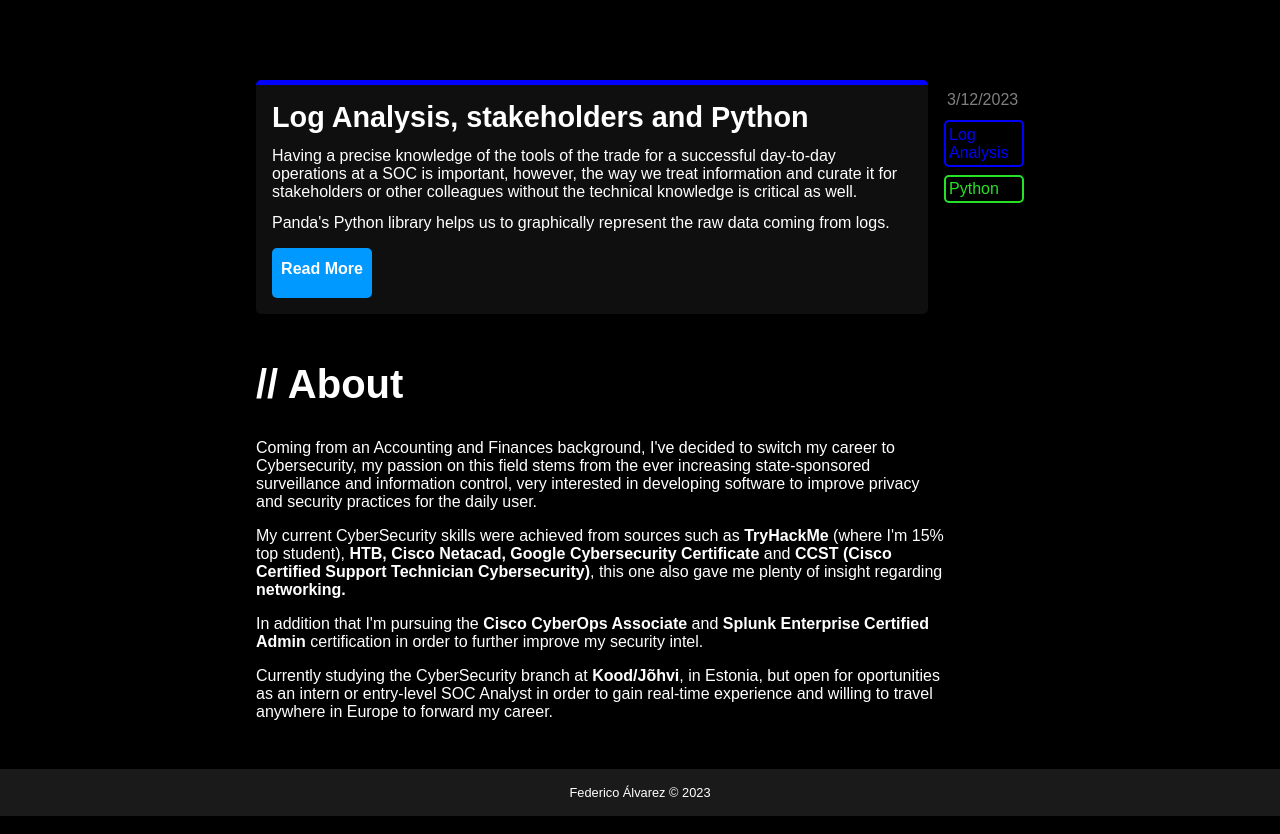
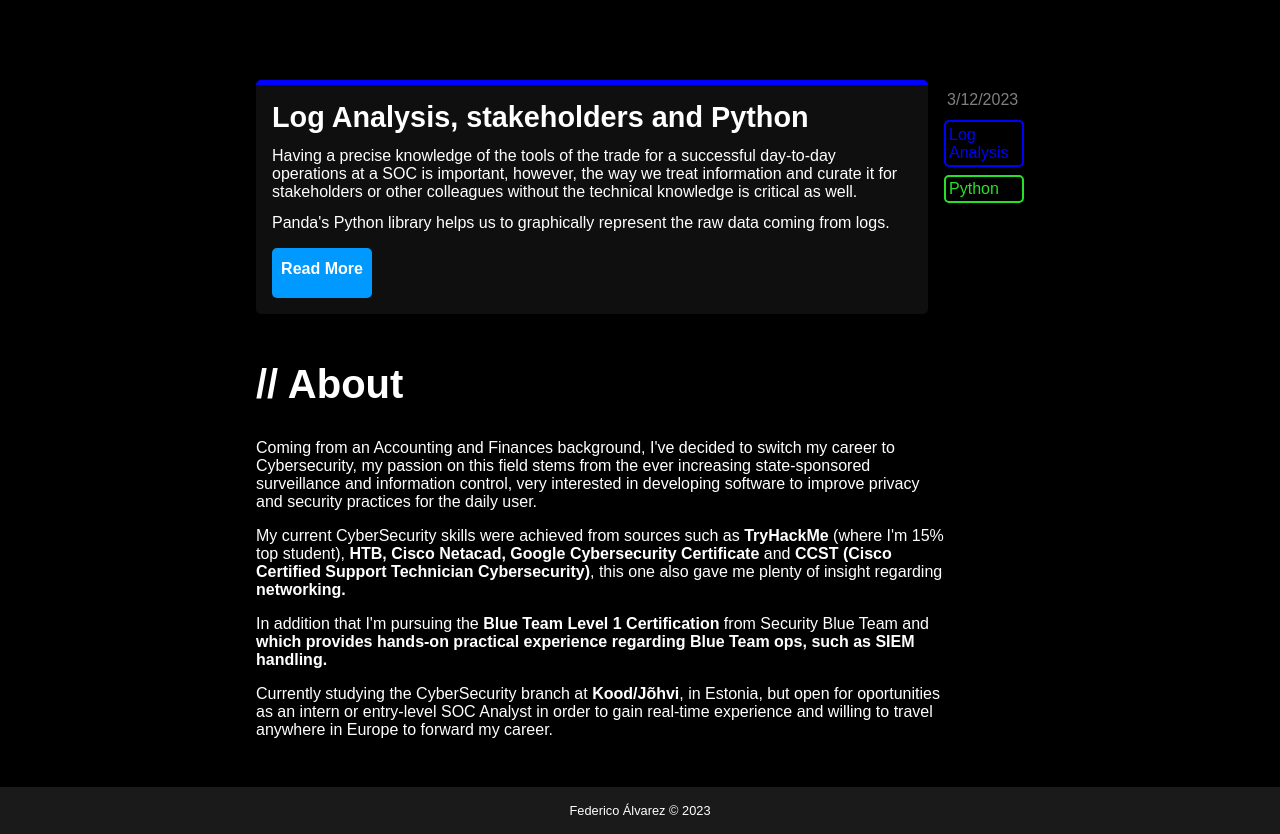
Before and after one commit to vHast/Profile-november, a plain HTML site: page index.html in a window 1280 px wide. Shown: the part 1602-2436 px from the top of the page. Drawn offline with Linux system fonts and the light colour scheme; a web font is replaced by a local one.

Commit message:
Modifications in description

```diff
--- a/index.html
+++ b/index.html
@@ -109,7 +109,7 @@
 
         <p>My current CyberSecurity skills were achieved from sources such as <span class="bold">TryHackMe</span> (where I'm 15% top student), <span class="bold">HTB, Cisco Netacad, Google Cybersecurity Certificate</span> and <span class="bold">CCST (Cisco Certified Support Technician Cybersecurity)</span>, this one also gave me plenty of insight regarding <span class="bold">networking.</span></p>
 
-        <p>In addition that I'm pursuing the <span class="bold">Cisco CyberOps Associate</span> and <span class="bold">Splunk Enterprise Certified Admin</span> certification in order to further improve my security intel. </p>
+        <p>In addition that I'm pursuing the <span class="bold">Blue Team Level 1 Certification</span> from Security Blue Team and <span class="bold"> which provides hands-on practical experience regarding Blue Team ops, such as SIEM handling. </p>
 
         <p>Currently studying the CyberSecurity branch at <span class="bold">Kood/Jõhvi</span>, in Estonia, but open for oportunities as an intern or entry-level SOC Analyst in order to gain real-time experience and willing to travel anywhere in Europe to forward my career.</p>
 
```
